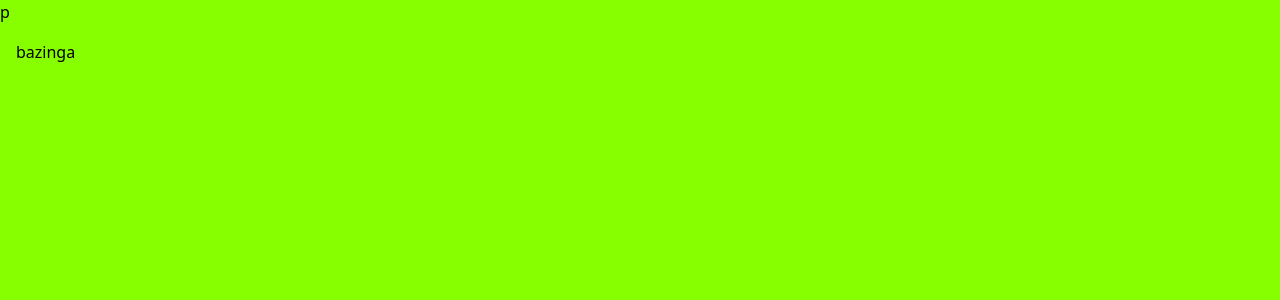
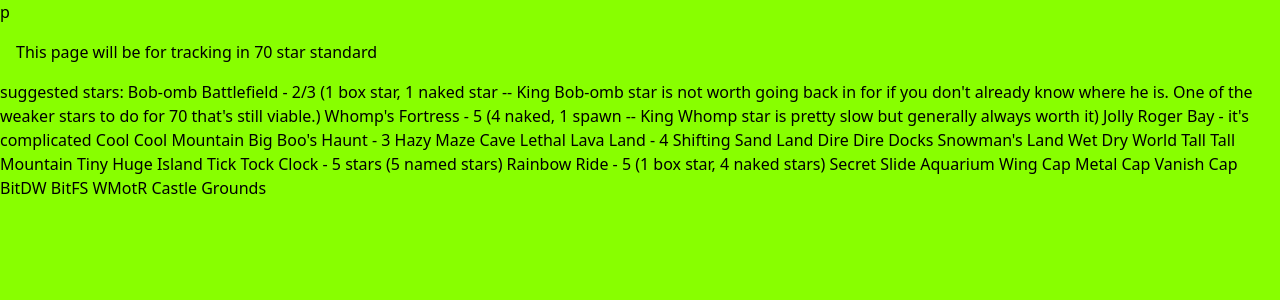
Before and after one commit to nathanielpierson/rando-segments-frontend, a React (Vite) app: page /trackers-70 in a window 1280 px wide. Shown: the top 300 px of the page. Built offline with nearby package versions, Linux system fonts and the light colour scheme.

Commit message:
add basic template for new tracker pages

```diff
--- a/src/TrackerNonstopOneTwenty.jsx
+++ b/src/TrackerNonstopOneTwenty.jsx
@@ -3,7 +3,7 @@
 
 export function TrackerNonstopOneTwenty() {
   const [levels, setLevels] = useState([]);
-  const [extras, setExtras] = useState(false); // useState instead of var
+  const [extras, setExtras] = useState(false);
 
   const trackerIndex = () => {
     axios.get("http://localhost:3000/levels.json").then((response) => {
--- /dev/null
+++ b/src/TrackerNonstopSeventy.jsx
@@ -0,0 +1,38 @@
+export function TrackerSeventy() {
+  return (
+    <div>
+    <div className="flex flex-wrap gap-4 p-4">
+      This page will be for tracking in 70 star nonstop
+    </div>
+      <div>
+        <p>
+          suggested stars:
+          Bob-omb Battlefield
+          Whomp's Fortress
+          Jolly Roger Bay
+          Cool Cool Mountain
+          Big Boo's Haunt - 3
+          Hazy Maze Cave
+          Lethal Lava Land - 4
+          Shifting Sand Land
+          Dire Dire Docks
+          Snowman's Land
+          Wet Dry World
+          Tall Tall Mountain
+          Tiny Huge Island
+          Tick Tock Clock
+          Rainbow Ride - 5 (1 box star, 4 naked stars)
+          Secret Slide
+          Aquarium
+          Wing Cap
+          Metal Cap
+          Vanish Cap
+          BitDW
+          BitFS
+          WMotR
+          Castle Grounds
+        </p>
+      </div>
+    </div>
+  )
+}
--- /dev/null
+++ b/src/TrackerNonstopThirty.jsx
@@ -0,0 +1,38 @@
+export function TrackerNonstopThirty() {
+  return (
+    <div>
+    <div className="flex flex-wrap gap-4 p-4">
+      This page will be for tracking in 30 star nonstop
+    </div>
+      <div>
+        <p>
+          suggested stars:
+          Bob-omb Battlefield
+          Whomp's Fortress
+          Jolly Roger Bay
+          Cool Cool Mountain
+          Big Boo's Haunt - 3
+          Hazy Maze Cave
+          Lethal Lava Land - 4
+          Shifting Sand Land
+          Dire Dire Docks
+          Snowman's Land
+          Wet Dry World
+          Tall Tall Mountain
+          Tiny Huge Island
+          Tick Tock Clock
+          Rainbow Ride - 5 (1 box star, 4 naked stars)
+          Secret Slide
+          Aquarium
+          Wing Cap
+          Metal Cap
+          Vanish Cap
+          BitDW
+          BitFS
+          WMotR
+          Castle Grounds
+        </p>
+      </div>
+    </div>
+  )
+}
--- a/src/TrackerSeventy.jsx
+++ b/src/TrackerSeventy.jsx
@@ -2,7 +2,36 @@
   return (
     <div>
           <div className="flex flex-wrap gap-4 p-4">
-            bazinga
+            This page will be for tracking in 70 star standard
+          </div>
+          <div>
+            <p>
+              suggested stars:
+              Bob-omb Battlefield - 2/3 (1 box star, 1 naked star -- King Bob-omb star is not worth going back in for if you don't already know where he is. One of the weaker stars to do for 70 that's still viable.)
+              Whomp's Fortress - 5 (4 naked, 1 spawn -- King Whomp star is pretty slow but generally always worth it)
+              Jolly Roger Bay - it's complicated
+              Cool Cool Mountain
+              Big Boo's Haunt - 3
+              Hazy Maze Cave
+              Lethal Lava Land - 4
+              Shifting Sand Land
+              Dire Dire Docks
+              Snowman's Land
+              Wet Dry World
+              Tall Tall Mountain
+              Tiny Huge Island
+              Tick Tock Clock - 5 stars (5 named stars)
+              Rainbow Ride - 5 (1 box star, 4 naked stars)
+              Secret Slide
+              Aquarium
+              Wing Cap
+              Metal Cap
+              Vanish Cap
+              BitDW
+              BitFS
+              WMotR
+              Castle Grounds
+            </p>
           </div>
     </div>
   )
--- /dev/null
+++ b/src/TrackerThirty.jsx
@@ -0,0 +1,38 @@
+export function TrackerThirtyy() {
+  return (
+    <div>
+    <div className="flex flex-wrap gap-4 p-4">
+      This page will be for tracking in 30 star standard
+    </div>
+      <div>
+        <p>
+          suggested stars:
+          Bob-omb Battlefield
+          Whomp's Fortress
+          Jolly Roger Bay
+          Cool Cool Mountain
+          Big Boo's Haunt - 3
+          Hazy Maze Cave
+          Lethal Lava Land - 4
+          Shifting Sand Land
+          Dire Dire Docks
+          Snowman's Land
+          Wet Dry World
+          Tall Tall Mountain
+          Tiny Huge Island
+          Tick Tock Clock
+          Rainbow Ride - 5 (1 box star, 4 naked stars)
+          Secret Slide
+          Aquarium
+          Wing Cap
+          Metal Cap
+          Vanish Cap
+          BitDW
+          BitFS
+          WMotR
+          Castle Grounds
+        </p>
+      </div>
+    </div>
+  )
+}
```
